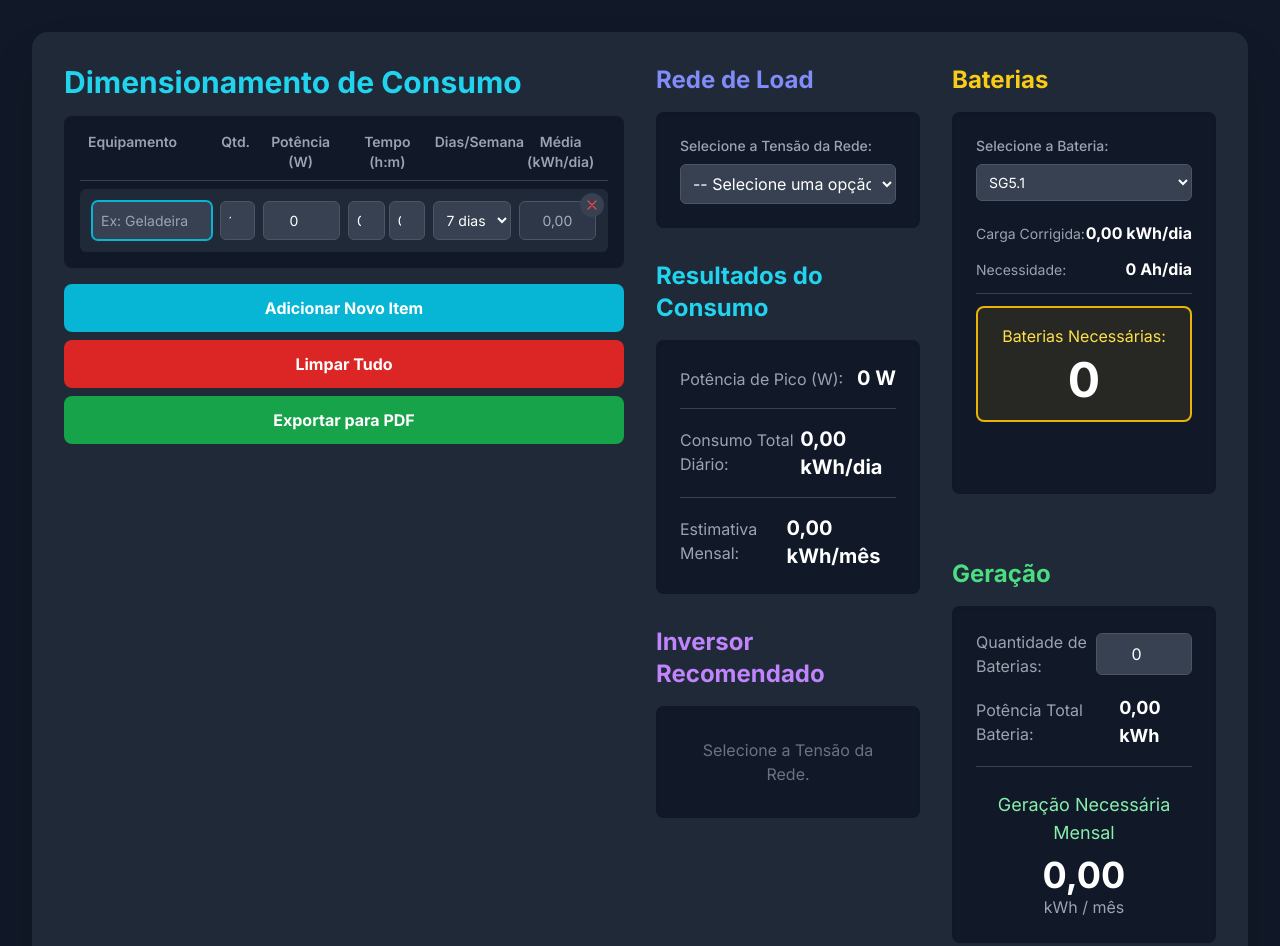
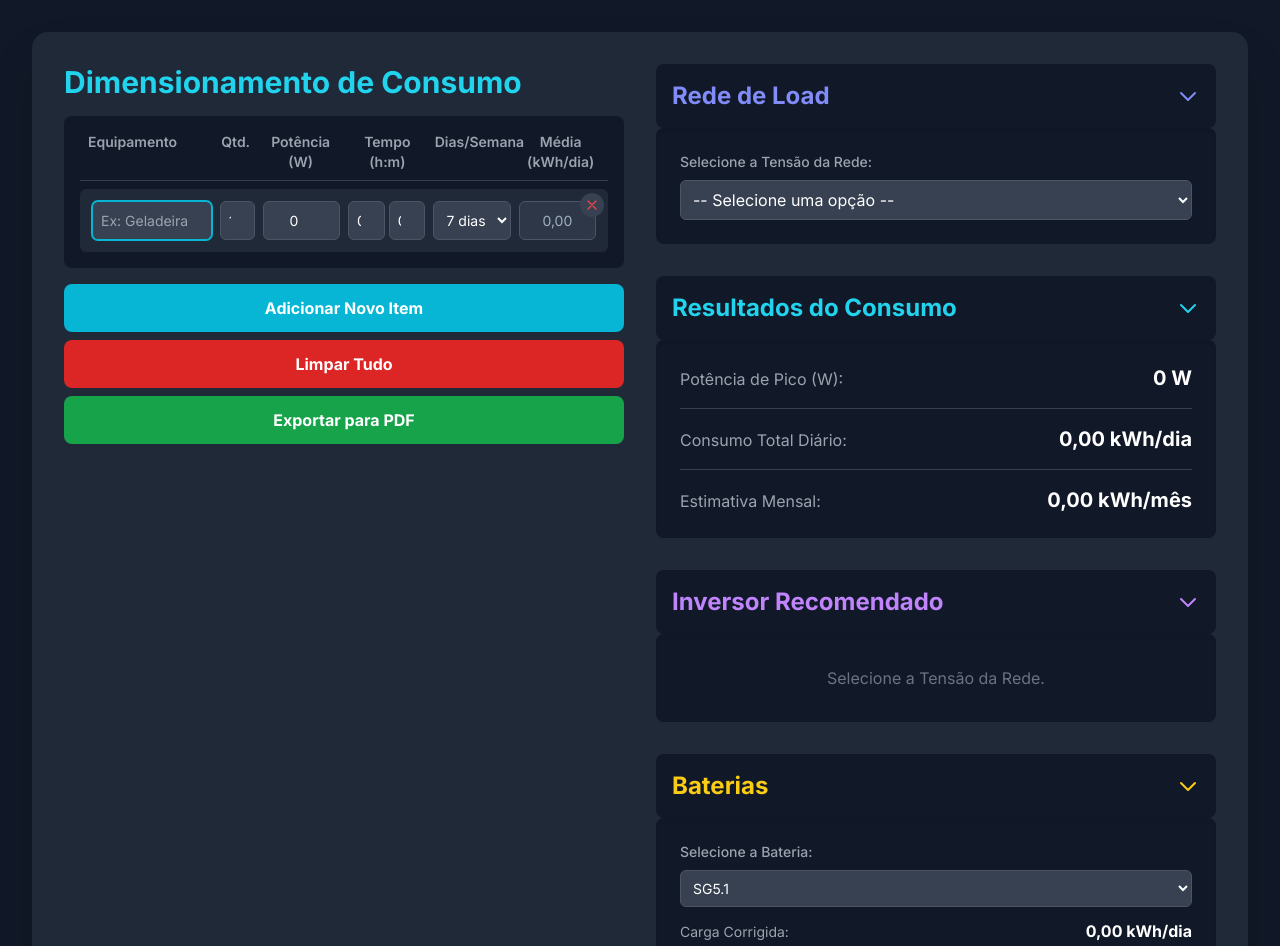
Before and after one commit to SheldonCupper/calculadora-hibrida, a plain HTML site: page index.html in a window 1280 px wide. Shown: the top 946 px of the page. Drawn offline with nearby package versions, Linux system fonts and the light colour scheme.

Commit message:
Add files via upload

```diff
--- a/index.html
+++ b/index.html
@@ -76,7 +76,7 @@
 </head>
 <body class="bg-gray-900 text-white flex items-center justify-center min-h-screen p-4 sm:p-6 lg:p-8">
 
-    <div id="exportable-content" class="w-full max-w-screen-2xl mx-auto bg-gray-800 rounded-2xl shadow-2xl p-6 sm:p-8 grid grid-cols-1 xl:grid-cols-12 gap-8">
+    <div id="exportable-content" class="w-full max-w-screen-2xl mx-auto bg-gray-800 rounded-2xl shadow-2xl p-6 sm:p-8 xl:grid xl:grid-cols-12 xl:gap-8">
 
         <!-- Coluna da Lista de Equipamentos -->
         <div class="xl:col-span-6">
@@ -107,12 +107,16 @@
             </button>
         </div>
 
-        <!-- Coluna de Resultados 1 -->
-        <div class="xl:col-span-3 flex flex-col justify-start space-y-8 mt-8 xl:mt-0">
+        <!-- Coluna de Resultados - Container de seções colapsáveis no celular, em colunas no desktop -->
+        <div class="xl:col-span-6 flex flex-col justify-start space-y-8 mt-8 xl:mt-0">
+
             <!-- SEÇÃO REDE DE LOAD -->
-            <div>
-                <h2 class="text-2xl font-bold text-indigo-400 mb-4">Rede de Load</h2>
-                <div class="bg-gray-900 p-6 rounded-lg shadow-inner">
+            <div class="accordion">
+                <div class="accordion-header flex justify-between items-center bg-gray-900 p-4 rounded-lg cursor-pointer">
+                    <h2 class="text-2xl font-bold text-indigo-400">Rede de Load</h2>
+                    <svg class="w-6 h-6 text-indigo-400 transform transition-transform duration-300" fill="none" stroke="currentColor" viewBox="0 0 24 24" xmlns="http://www.w3.org/2000/svg"><path stroke-linecap="round" stroke-linejoin="round" stroke-width="2" d="M19 9l-7 7-7-7"></path></svg>
+                </div>
+                <div class="accordion-content p-6 bg-gray-900 rounded-lg shadow-inner mt-2 xl:mt-0 hidden xl:block">
                     <label for="networkSelector" class="text-sm font-medium text-gray-400 block mb-2">Selecione a Tensão da Rede:</label>
                     <select id="networkSelector" class="w-full bg-gray-700 text-white border border-gray-600 rounded-md p-2 text-base focus:ring-1 focus:ring-indigo-500 focus:border-indigo-500 outline-none transition">
                         <option value="">-- Selecione uma opção --</option>
@@ -125,9 +129,12 @@
             </div>
 
             <!-- SEÇÃO DE CONSUMO -->
-            <div>
-                <h2 class="text-2xl font-bold text-cyan-400 mb-4">Resultados do Consumo</h2>
-                <div class="bg-gray-900 p-6 rounded-lg space-y-4 shadow-inner">
+            <div class="accordion">
+                <div class="accordion-header flex justify-between items-center bg-gray-900 p-4 rounded-lg cursor-pointer">
+                    <h2 class="text-2xl font-bold text-cyan-400">Resultados do Consumo</h2>
+                    <svg class="w-6 h-6 text-cyan-400 transform transition-transform duration-300" fill="none" stroke="currentColor" viewBox="0 0 24 24" xmlns="http://www.w3.org/2000/svg"><path stroke-linecap="round" stroke-linejoin="round" stroke-width="2" d="M19 9l-7 7-7-7"></path></svg>
+                </div>
+                <div class="accordion-content p-6 bg-gray-900 rounded-lg space-y-4 shadow-inner mt-2 xl:mt-0 hidden xl:block">
                     <div class="flex justify-between items-baseline">
                         <span class="text-gray-400">Potência de Pico (W):</span>
                         <span id="peakPowerW" class="font-bold text-xl text-white">0 W</span>
@@ -146,20 +153,25 @@
             </div>
 
             <!-- SEÇÃO INVERSOR RECOMENDADO -->
-            <div>
-                <h2 class="text-2xl font-bold text-purple-400 mb-4">Inversor Recomendado</h2>
-                <div id="inverter-list" class="bg-gray-900 p-4 rounded-lg shadow-inner min-h-[100px] space-y-2">
-                    <!-- Inverter list will be dynamically inserted here -->
+            <div class="accordion">
+                <div class="accordion-header flex justify-between items-center bg-gray-900 p-4 rounded-lg cursor-pointer">
+                    <h2 class="text-2xl font-bold text-purple-400">Inversor Recomendado</h2>
+                    <svg class="w-6 h-6 text-purple-400 transform transition-transform duration-300" fill="none" stroke="currentColor" viewBox="0 0 24 24" xmlns="http://www.w3.org/2000/svg"><path stroke-linecap="round" stroke-linejoin="round" stroke-width="2" d="M19 9l-7 7-7-7"></path></svg>
+                </div>
+                <div id="inverter-list-container" class="accordion-content p-4 bg-gray-900 rounded-lg shadow-inner mt-2 xl:mt-0 hidden xl:block">
+                    <div id="inverter-list" class="space-y-2">
+                         <!-- A lista do inversor será inserida dinamicamente aqui -->
+                    </div>
                 </div>
             </div>
-        </div>
 
-        <!-- Coluna de Resultados 2 -->
-        <div class="xl:col-span-3 flex flex-col justify-start space-y-8 mt-8 xl:mt-0">
             <!-- SEÇÃO DIMENSIONAMENTO DE BATERIAS -->
-            <div>
-                <h2 class="text-2xl font-bold text-yellow-400 mb-4">Baterias</h2>
-                <div class="bg-gray-900 p-6 rounded-lg space-y-3 shadow-inner h-full flex flex-col">
+            <div class="accordion">
+                <div class="accordion-header flex justify-between items-center bg-gray-900 p-4 rounded-lg cursor-pointer">
+                    <h2 class="text-2xl font-bold text-yellow-400">Baterias</h2>
+                    <svg class="w-6 h-6 text-yellow-400 transform transition-transform duration-300" fill="none" stroke="currentColor" viewBox="0 0 24 24" xmlns="http://www.w3.org/2000/svg"><path stroke-linecap="round" stroke-linejoin="round" stroke-width="2" d="M19 9l-7 7-7-7"></path></svg>
+                </div>
+                <div class="accordion-content p-6 bg-gray-900 rounded-lg space-y-3 shadow-inner h-full flex flex-col mt-2 xl:mt-0 hidden xl:block">
                     <div class="mb-2">
                          <label for="batterySelector" class="text-sm font-medium text-gray-400 block mb-2">Selecione a Bateria:</label>
                          <select id="batterySelector" class="w-full bg-gray-700 text-white border border-gray-600 rounded-md p-2 text-sm focus:ring-1 focus:ring-yellow-500 focus:border-yellow-500 outline-none transition">
@@ -184,9 +196,12 @@
             </div>
 
             <!-- SEÇÃO NECESSIDADE DE GERAÇÃO -->
-            <div>
-                <h2 class="text-2xl font-bold text-green-400 mb-4 mt-20">Geração</h2>
-                <div class="bg-gray-900 p-6 rounded-lg space-y-4 shadow-inner">
+            <div class="accordion">
+                <div class="accordion-header flex justify-between items-center bg-gray-900 p-4 rounded-lg cursor-pointer">
+                    <h2 class="text-2xl font-bold text-green-400">Geração</h2>
+                    <svg class="w-6 h-6 text-green-400 transform transition-transform duration-300" fill="none" stroke="currentColor" viewBox="0 0 24 24" xmlns="http://www.w3.org/2000/svg"><path stroke-linecap="round" stroke-linejoin="round" stroke-width="2" d="M19 9l-7 7-7-7"></path></svg>
+                </div>
+                <div class="accordion-content p-6 bg-gray-900 rounded-lg space-y-4 shadow-inner mt-2 xl:mt-0 hidden xl:block">
                      <div class="flex justify-between items-center">
                         <label for="batteryQuantity" class="text-gray-400">Quantidade de Baterias:</label>
                         <input type="number" id="batteryQuantity" value="0" min="0" class="w-24 bg-gray-700 text-white border border-gray-600 rounded-md p-2 text-center focus:ring-1 focus:ring-green-500 focus:border-green-500 outline-none transition">
@@ -203,6 +218,7 @@
                     </div>
                 </div>
             </div>
+
         </div>
     </div>
 
@@ -216,6 +232,7 @@
         const inverterListContainer = document.getElementById('inverter-list');
         const batterySelector = document.getElementById('batterySelector');
         const networkSelector = document.getElementById('networkSelector');
+        const accordions = document.querySelectorAll('.accordion');
 
         // Configuração das baterias
         const batteryTypes = {
@@ -240,6 +257,18 @@
 
             // Adiciona o primeiro item automaticamente
             addNewItem();
+
+            // Adiciona a funcionalidade de acordeão
+            accordions.forEach(accordion => {
+                const header = accordion.querySelector('.accordion-header');
+                const content = accordion.querySelector('.accordion-content');
+                const icon = header.querySelector('svg');
+
+                header.addEventListener('click', () => {
+                    content.classList.toggle('hidden');
+                    icon.classList.toggle('rotate-180');
+                });
+            });
         }
 
         /**
```
